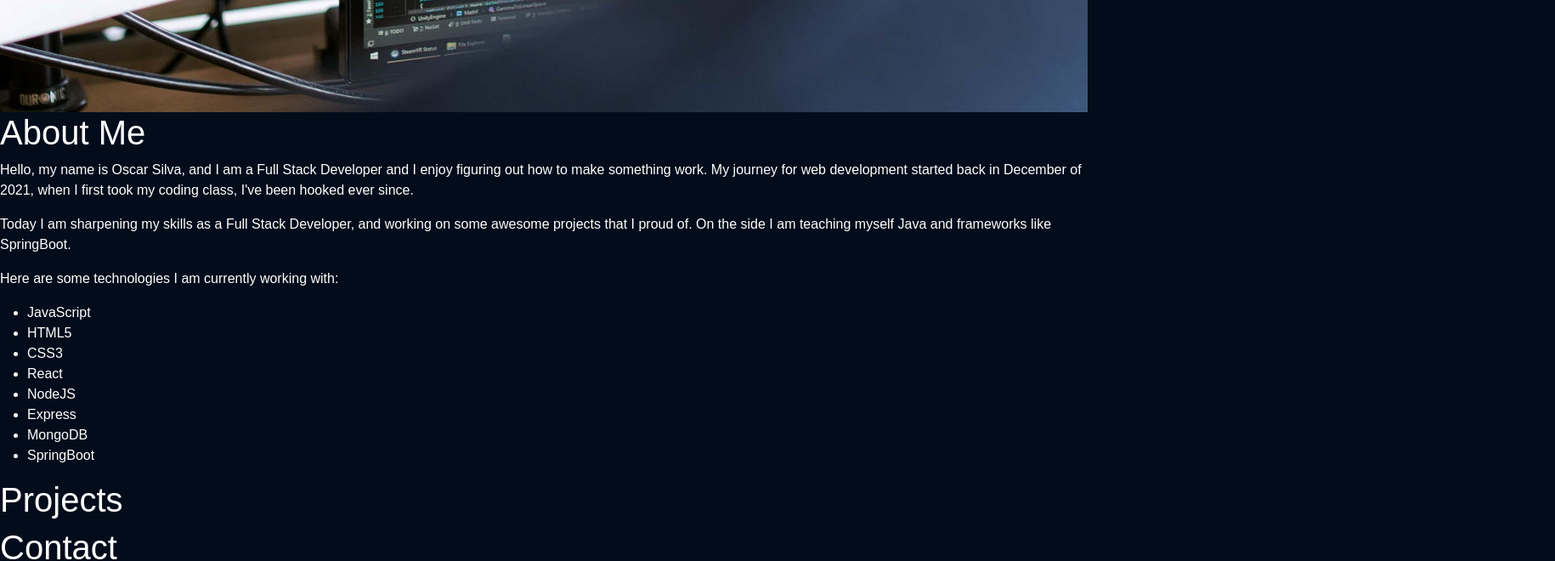
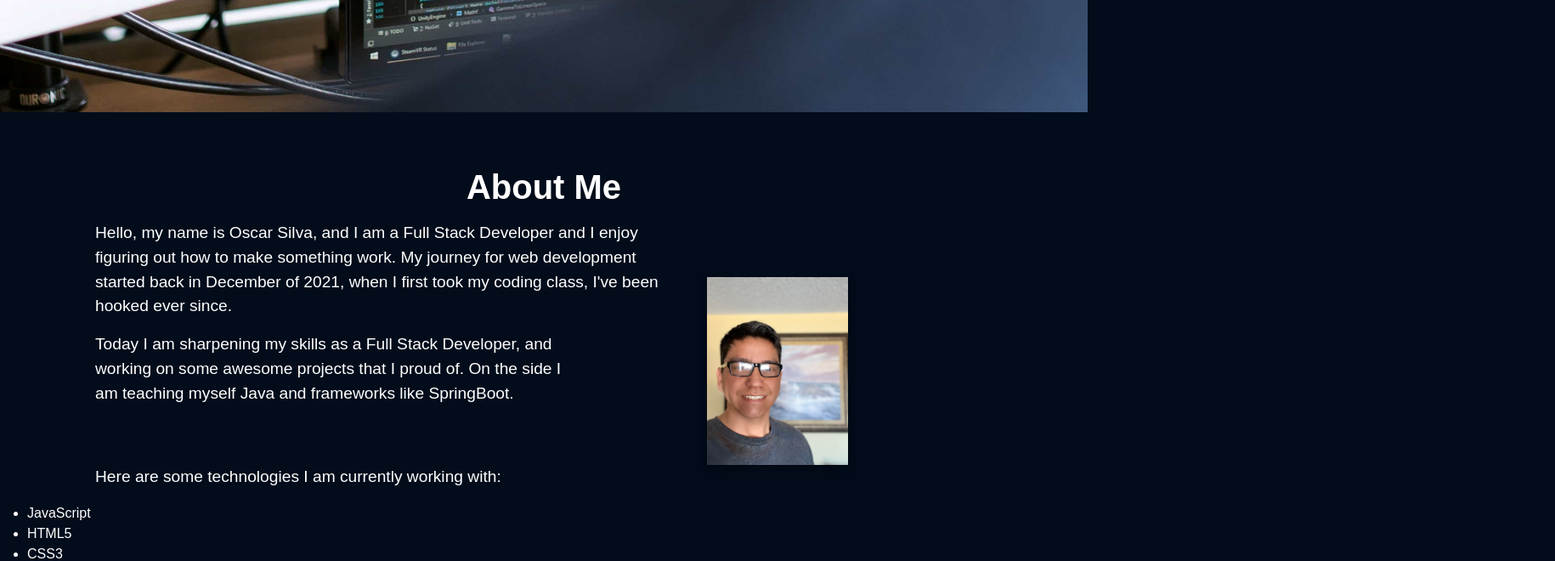
Before and after one commit to Ozz760/showCase, a React (Create React App) app: page / in a window 1280 px wide. Shown: the part 500-1160 px from the top of the page at 85% size, 1830 px wide, since content can reach past the window. Built offline with nearby package versions, Linux system fonts and the light colour scheme.

Commit message:
made changes to about me and adde profolio picture

```diff
--- a/src/components/NavTabs.css
+++ b/src/components/NavTabs.css
@@ -22,6 +22,6 @@
 }
 
 .nav-item a:active, .nav-item a:focus {
+    color: darkgrey;
     border-top: 0.1875rem solid darkgray;
-    color: darkgrey;
 }
--- a/src/components/pages/AboutMe/AboutMe.css
+++ b/src/components/pages/AboutMe/AboutMe.css
@@ -0,0 +1,41 @@
+.aboutme-title {
+    font-size: 2.5rem;
+    font-weight: bold;
+    margin-bottom: 1rem;
+    text-align: center;
+    margin-top: 4rem;
+}
+
+.first-par {
+    display: grid;
+    grid-template-columns: 3fr 2fr;
+    grid-gap: 50px;
+    margin-left: 7rem;
+    font-size: larger;
+}
+
+.second-par {
+    display: grid;
+    grid-template-columns: 1fr 1fr;
+    grid-gap: 50px;
+    margin-left: 7rem;
+    font-size: larger;
+}
+
+.list-par {
+    display: grid;
+    grid-template-columns: 1fr 1fr;
+    grid-gap: 50px;
+    margin-left: 7rem;
+    font-size: larger;
+}
+
+.img0 {
+    width: 13%;
+    height: auto;
+    margin-left: 4rem;
+    box-shadow: 0 4px 8px 0 rgba(0, 0, 0, 0.2), 0 6px 20px 0 rgba(0, 0, 0, 0.19);
+    position: relative;
+    margin: auto 65%;
+    margin-top: -10.5rem;
+}
--- a/src/components/pages/AboutMe/AboutMe.js
+++ b/src/components/pages/AboutMe/AboutMe.js
@@ -1,24 +1,27 @@
 import React from "react";
+import "./AboutMe.css";
+const profile = require("../../images/IMG_1510.jpg");
 
 function AboutMe() {
   return (
     <div>
-      <h1>About Me</h1>
-      <p>
+      <h1 className="aboutme-title">About Me</h1>
+      <p className="first-par">
         Hello, my name is Oscar Silva, and I am a Full Stack Developer and I
         enjoy figuring out how to make something work. My journey for web
         development started back in December of 2021, when I first took my
         coding class, I've been hooked ever since.
       </p>
-      <p>
+      <p className="second-par">
         Today I am sharpening my skills as a Full Stack Developer, and working
         on some awesome projects that I proud of. On the side I am teaching
         myself Java and frameworks like SpringBoot.
       </p>
-      <p>
+      <img src={profile} alt="Picture of Oscar Silva" className="img0" />
+      <p className="list-par">
         Here are some technologies I am currently working with:
       </p>
-      <ul>
+      <ul className="list-skills">
         <li>JavaScript</li>
         <li>HTML5</li>
         <li>CSS3</li>
@@ -27,7 +30,6 @@ function AboutMe() {
         <li>Express</li>
         <li>MongoDB</li>
         <li>SpringBoot</li>
-
       </ul>
     </div>
   );
```
Also changed, not shown: src/components/images/IMG_1510.jpg (added).
